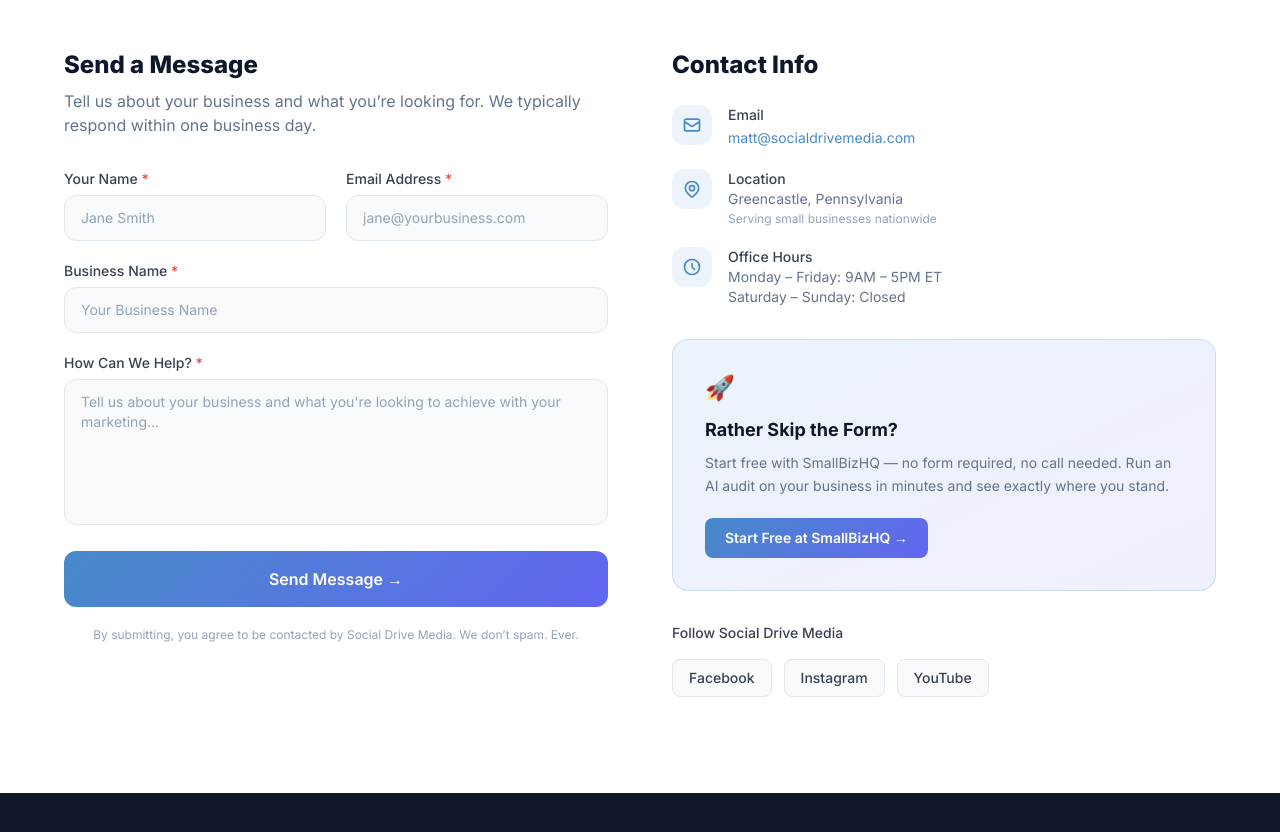
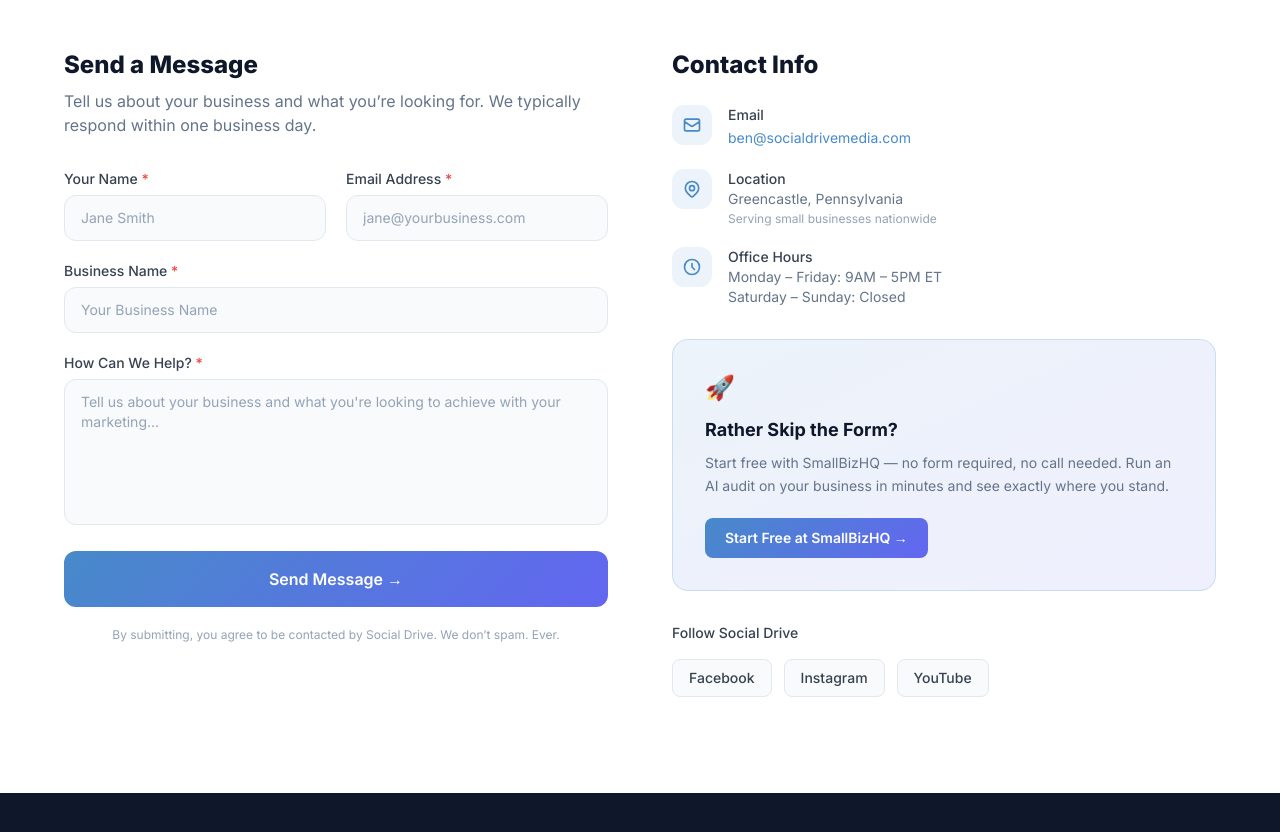
Before and after one commit to mbaer93/sdm-website, a Next.js app: page /contact in a window 1280 px wide. Shown: the part 440-1272 px from the top of the page. Built offline with nearby package versions, Linux system fonts and the light colour scheme.

Commit message:
fix: brand name, email, logo, packages — app/contact/page.tsx

```diff
--- a/app/contact/page.tsx
+++ b/app/contact/page.tsx
@@ -1,16 +1,16 @@
 import type { Metadata } from "next";
 
 export const metadata: Metadata = {
-  title: "Contact — Social Drive Media",
+  title: "Contact — Social Drive",
   description:
-    "Get in touch with Social Drive Media. Talk to Matt Baer about AI marketing tools, social media management, or any of our services for small businesses in Greencastle, PA.",
+    "Get in touch with Social Drive. Talk to Matt Baer about AI marketing tools, social media management, or any of our services for small businesses in Greencastle, PA.",
   alternates: {
     canonical: "https://www.socialdrivemedia.com/contact",
   },
   openGraph: {
-    title: "Contact — Social Drive Media",
+    title: "Contact — Social Drive",
     description:
-      "Reach out to Social Drive Media. We respond to every inquiry personally — no auto-replies, no call centers.",
+      "Reach out to Social Drive. We respond to every inquiry personally — no auto-replies, no call centers.",
     url: "https://www.socialdrivemedia.com/contact",
   },
 };
@@ -110,7 +110,7 @@ export default function ContactPage() {
               </button>
 
               <p className="text-xs text-[#94a3b8] text-center">
-                By submitting, you agree to be contacted by Social Drive Media. We don&rsquo;t spam. Ever.
+                By submitting, you agree to be contacted by Social Drive. We don&rsquo;t spam. Ever.
               </p>
             </form>
           </div>
@@ -128,8 +128,8 @@ export default function ContactPage() {
                   </div>
                   <div>
                     <p className="text-sm font-medium text-[#374151]">Email</p>
-                    <a href="mailto:matt@socialdrivemedia.com" className="text-[#478ac9] hover:underline text-sm">
-                      matt@socialdrivemedia.com
+                    <a href="mailto:ben@socialdrivemedia.com" className="text-[#478ac9] hover:underline text-sm">
+                      ben@socialdrivemedia.com
                     </a>
                   </div>
                 </div>
@@ -182,7 +182,7 @@ export default function ContactPage() {
 
             {/* Social Links */}
             <div>
-              <p className="text-sm font-medium text-[#374151] mb-4">Follow Social Drive Media</p>
+              <p className="text-sm font-medium text-[#374151] mb-4">Follow Social Drive</p>
               <div className="flex gap-3">
                 <a
                   href="https://www.facebook.com/driveyoursocialimpact"
```
